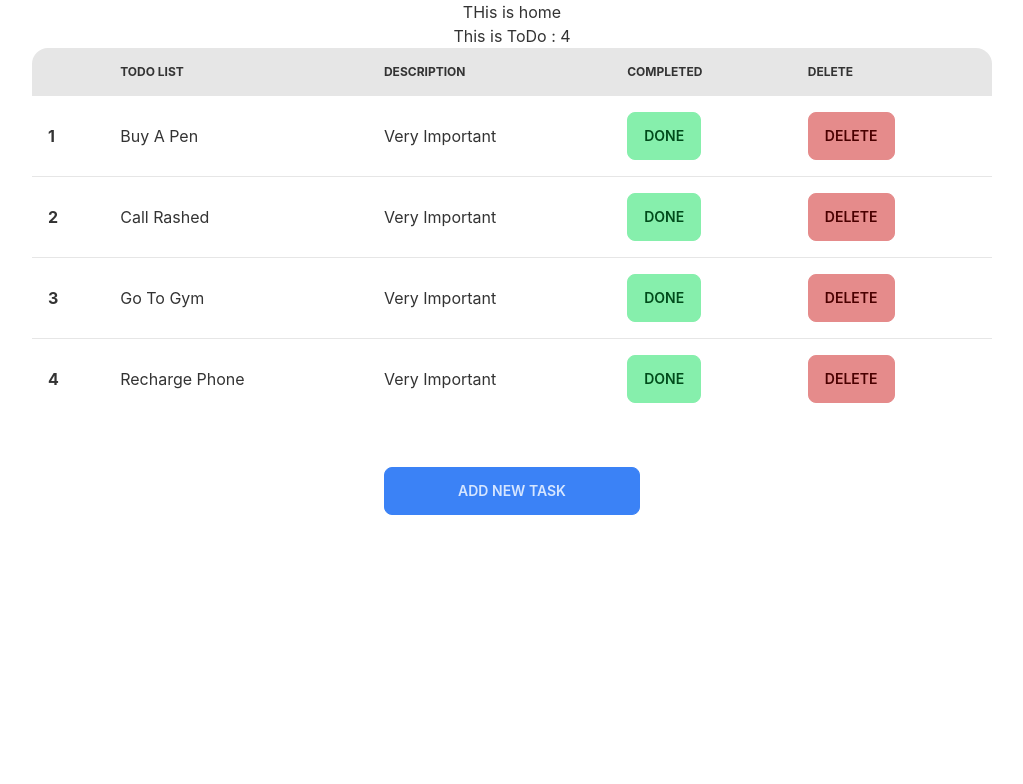
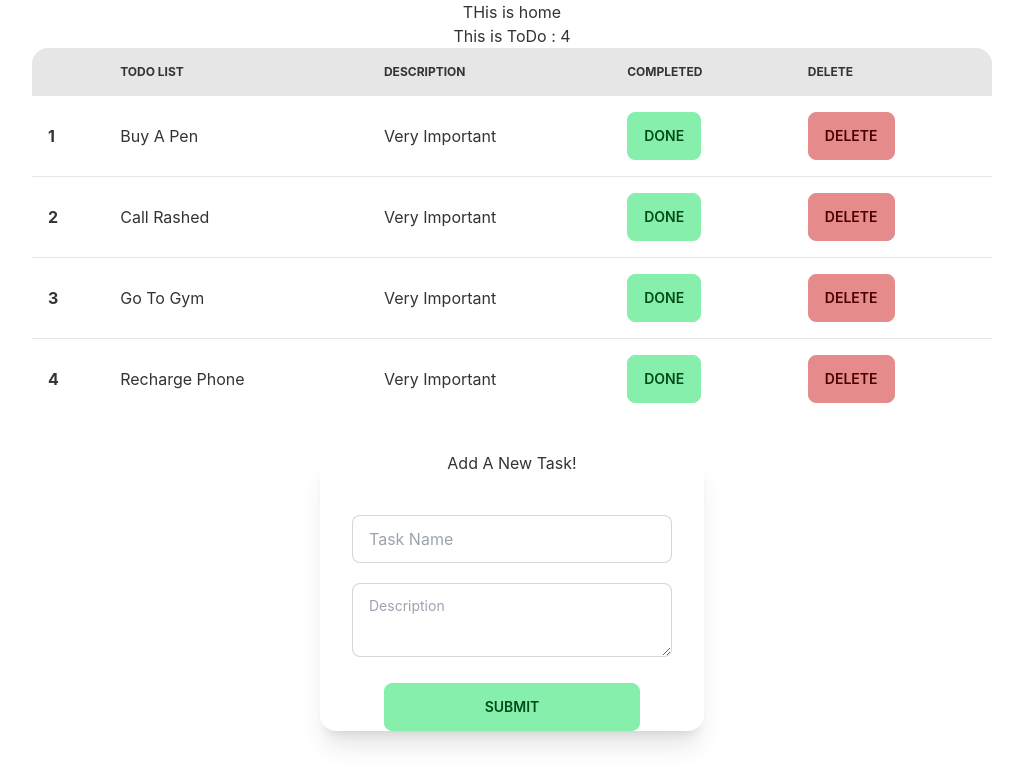
Before and after one commit to faisal-2d/to-do-app, a React (Create React App) app: page / in a window 1280 px wide. Shown: the top 784 px of the page, without its empty margins (128-1151 px from the left). Built offline with nearby package versions, Linux system fonts and the light colour scheme.

Commit message:
add item added

```diff
--- a/src/Components/AddTask.js
+++ b/src/Components/AddTask.js
@@ -1,14 +1,15 @@
 import React from 'react';
 
-const AddTask = ({setNewTask}) => {
+const AddTask = ({newTask}) => {
 
     const handleFormSubmit = e => {
         e.preventDefault();
         const name = e.target.name.value;
         const description = e.target.description.value;
-        console.log(name);
-        console.log(description);
-       setNewTask(name, description);
+        console.log(name, description);
+        const task = {name, description};
+        newTask=task;
+       console.log(newTask);
     }
     return (
         <div>
--- a/src/Components/Todo.js
+++ b/src/Components/Todo.js
@@ -5,16 +5,25 @@ import ToDoItem from "./ToDoItem";
 
 const Todo = () => {
   const [activities, setActivities] = useState([]);
-  const [newTask, setNewTask] = useState([]);
+
 
   useEffect(() => {
     axios.get("todo.json")
     .then((data) => setActivities(data.data));
   }, []);
 
-//   const addTask = () =>{
-//     console.log("I am adding");
-//   }
+
+const handleFormSubmit = e => {
+    e.preventDefault();
+    const name = e.target.name.value;
+    const description = e.target.description.value;
+
+    const task = [{name, description}];
+    const updateTask = [...activities, ...task];
+    setActivities(updateTask);
+
+}
+
 
   return (
     <div>
@@ -38,8 +47,19 @@ const Todo = () => {
         </table>
       </div>
 
-      <label htmlFor="my-modal-3" className="btn btn-primary btn-wide my-12">Add New Task</label>
-      <AddTask addTask={setNewTask}></AddTask>
+
+      <div className="card w-96 bg-base-100 shadow-xl mx-auto my-8">
+      <form onSubmit={handleFormSubmit}>
+          <h3 className="text-bold mb-10">Add A New Task!</h3>
+    <input type="text" placeholder="Task Name" name='name' className="input input-bordered w-full max-w-xs mb-5" />
+    <textarea className="textarea w-full max-w-xs textarea-bordered mb-5" name='description' placeholder="Description"></textarea>
+    <button className="btn btn-wide  btn-success">Submit</button>
+    </form>
+
+
+      </div>
+
+
 
 
 
```
